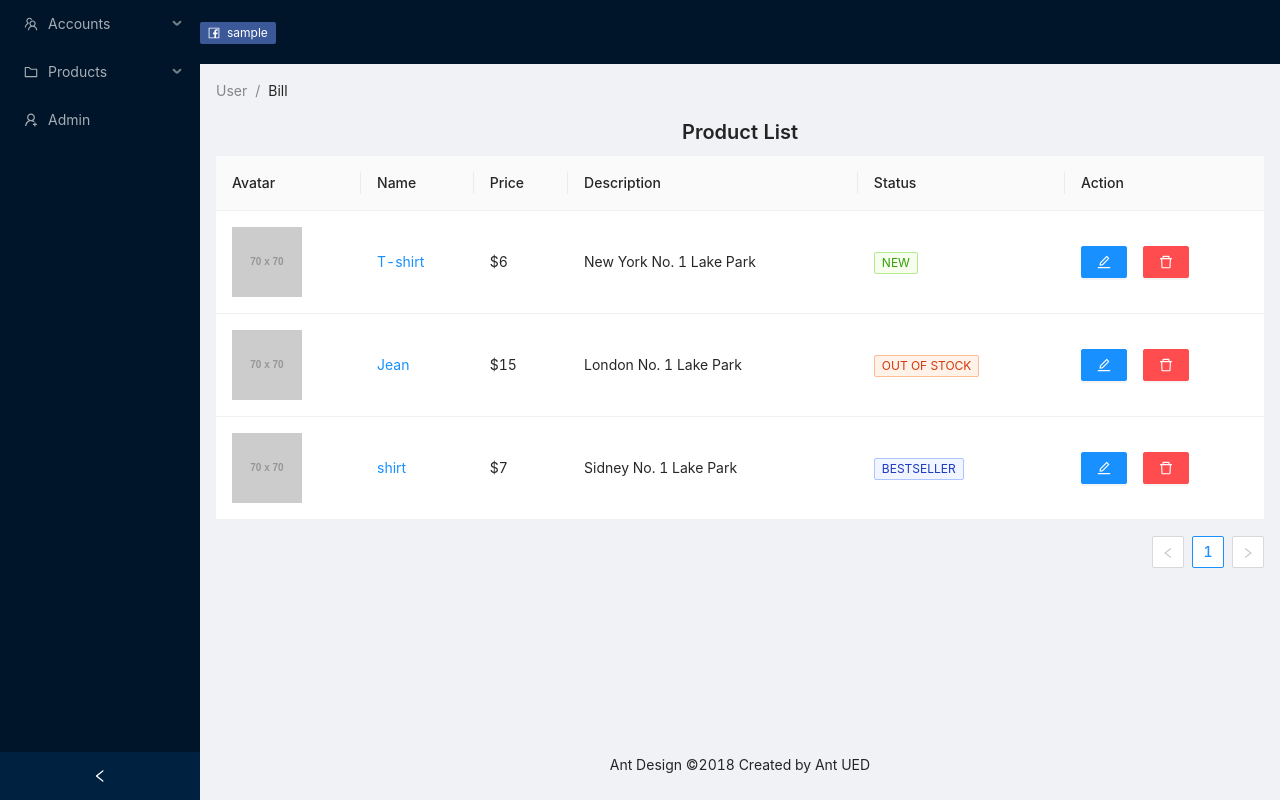
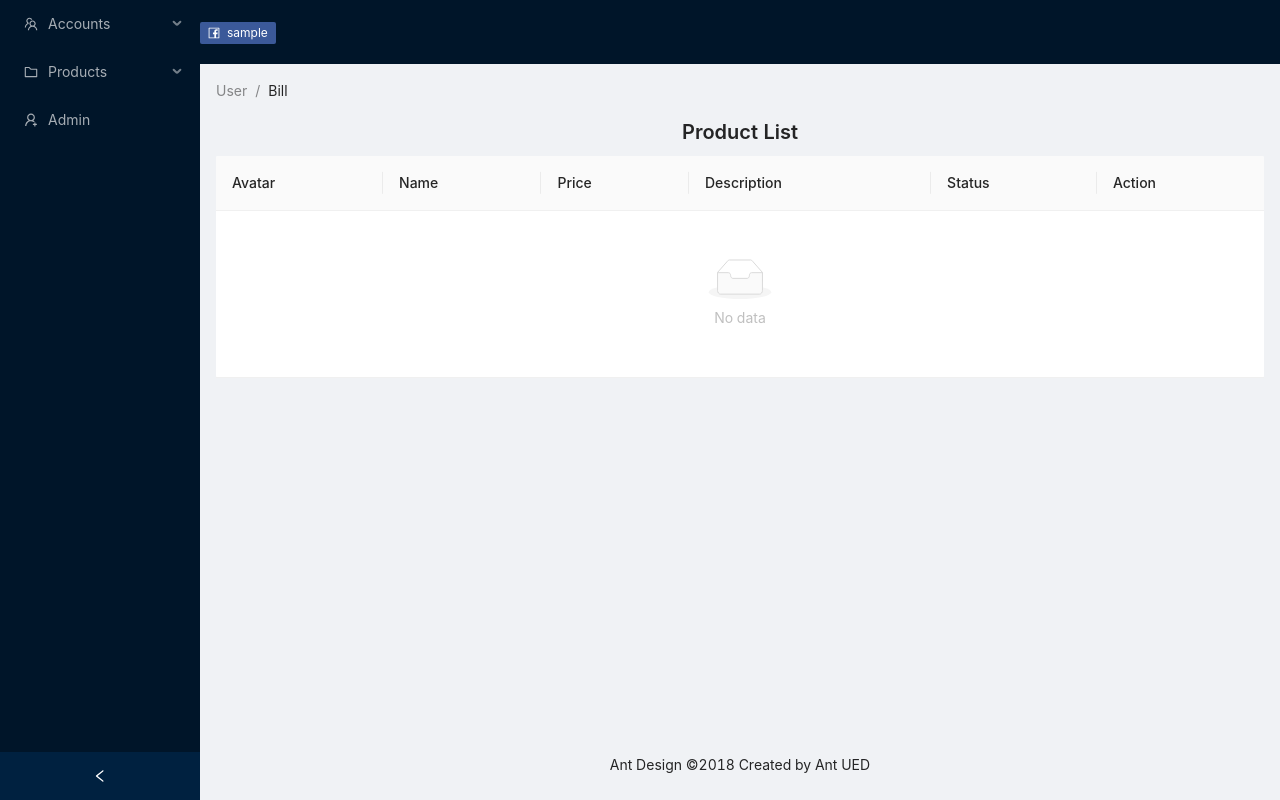
Before and after one commit to Tung9120/ReactJS-my-project-1, a React (Create React App) app: page /admin/product/product-list in a window 1280 px wide. Built offline with nearby package versions, Linux system fonts and the light colour scheme; sample sign-in values are in the browser's storage.

Commit message:
Completed add new product an show product list

```diff
--- a/src/actions/userActions.js
+++ b/src/actions/userActions.js
@@ -1,12 +1,12 @@
 import apis from "../apis";
-import { LOGIN, ADD_ADMIN } from "../constants/ActionsType";
-import jwtDecode from 'jwt-decode';
+import { LOGIN, ADD_ADMIN, ADD_PRODUCT } from "../constants/ActionsType";
+import jwtDecode from "jwt-decode";
 
 export const login = (data) => (dispatch) => {
   return apis.login(data).then((res) => {
     if (res.data.token !== "") {
       const userData = jwtDecode(res.data.token);
-      dispatch({ type: LOGIN, payload: {name: userData.username}});
+      dispatch({ type: LOGIN, payload: { name: userData.username } });
       localStorage.setItem("token", res.data.token);
     }
     return res;
@@ -14,5 +14,9 @@ export const login = (data) => (dispatch) => {
 };
 
 export const addAdmin = (data) => (dispatch) => {
-  dispatch({type: ADD_ADMIN, newAdmin: data})
-}
+  dispatch({ type: ADD_ADMIN, newAdmin: data });
+};
+
+export const addProduct = (data) => (dispatch) => {
+  dispatch({ type: ADD_PRODUCT, newProduct: data });
+};
--- a/src/constants/ActionsType.js
+++ b/src/constants/ActionsType.js
@@ -1,2 +1,3 @@
 export const LOGIN = "LOGIN";
 export const ADD_ADMIN = "ADD_ADMIN";
+export const ADD_PRODUCT = "ADD_PRODUCT";
--- a/src/reducers/userReducers.js
+++ b/src/reducers/userReducers.js
@@ -1,13 +1,13 @@
-import { LOGIN, ADD_ADMIN } from "../constants/ActionsType";
+import { LOGIN, ADD_ADMIN, ADD_PRODUCT } from "../constants/ActionsType";
 
 const initialStateUser = {
   isLoggedIn: false,
   name: "",
   admins: [],
+  products: [],
 };
 
 function userReducer(state = initialStateUser, action = { payload: {} }) {
-
   switch (action.type) {
     case LOGIN:
       return {
@@ -19,7 +19,13 @@ function userReducer(state = initialStateUser, action = { payload: {} }) {
     case ADD_ADMIN:
       return {
         ...state,
-        admins: [...state.admins, action.newAdmin]
+        admins: [...state.admins, action.newAdmin],
+      };
+
+    case ADD_PRODUCT:
+      return {
+        ...state,
+        products: [...state.products, action.newProduct],
       };
 
     default:
--- a/src/views/components/AddAdmin.js
+++ b/src/views/components/AddAdmin.js
@@ -2,6 +2,7 @@ import React, { Component } from "react";
 import { Form, Input, Button, Typography } from "antd";
 import { addAdmin } from "../../actions/userActions";
 import { connect } from "react-redux";
+import { withRouter } from "react-router";
 
 const layout = {
   labelCol: { span: 4 },
@@ -20,11 +21,15 @@ const validateMessages = {
 };
 
 class AddProduct extends Component {
-
   onFinish = (values) => {
-    const {admins} = this.props;
-    const newAdmin = {key: admins.length,avatar: "https://via.placeholder.com/70", ...values.admin };
+    const { admins } = this.props;
+    const newAdmin = {
+      key: admins.length + 1,
+      avatar: "https://via.placeholder.com/70",
+      ...values.admin,
+    };
     this.props.addAdmin(newAdmin);
+    this.props.history.push("/admin/account/admin-list");
   };
 
   render() {
@@ -71,10 +76,10 @@ class AddProduct extends Component {
   }
 }
 
-function mapStateToProps(state){
-  return{
-    admins: state.user.admins
-  }
+function mapStateToProps(state) {
+  return {
+    admins: state.user.admins,
+  };
 }
 
-export default connect(mapStateToProps, { addAdmin })(AddProduct);
+export default withRouter(connect(mapStateToProps, { addAdmin })(AddProduct));
--- a/src/views/components/AddProduct.js
+++ b/src/views/components/AddProduct.js
@@ -8,6 +8,9 @@ import {
   Select,
   Tag,
 } from "antd";
+import { connect } from "react-redux";
+import { addProduct } from "../../actions/userActions";
+import { withRouter } from "react-router";
 
 const { Option } = Select;
 
@@ -29,7 +32,18 @@ const validateMessages = {
 
 class AddProduct extends Component {
   onFinish = (values) => {
-    console.log(values);
+    const { products } = this.props;
+    const newValues = {
+      ...values.product,
+      status: values.product.status.split(),
+    };
+    const newProduct = {
+      key: products.length + 1,
+      avatar: "https://via.placeholder.com/70",
+      ...newValues,
+    };
+    this.props.addProduct(newProduct);
+    this.props.history.push("/admin/product/product-list");
   };
 
   render() {
@@ -98,4 +112,10 @@ class AddProduct extends Component {
   }
 }
 
-export default AddProduct;
+function mapStateToProps(state) {
+  return {
+    products: state.user.products,
+  };
+}
+
+export default withRouter(connect(mapStateToProps, { addProduct })(AddProduct));
--- a/src/views/components/ProductList.js
+++ b/src/views/components/ProductList.js
@@ -1,6 +1,7 @@
 import React, { Component } from "react";
 import { Table, Tag, Space, Typography, Button, Tooltip } from "antd";
 import { EditOutlined, DeleteOutlined } from "@ant-design/icons";
+import { connect } from "react-redux";
 
 const columns = [
   {
@@ -33,7 +34,12 @@ const columns = [
     render: (status) => (
       <>
         {status.map((status) => {
-          let color = "bestseller" ? "geekblue" : "green";
+          let color;
+
+          if (status === "bestseller") {
+            color = "geekblue";
+          }
+
           if (status === "out of stock") {
             color = "volcano";
           }
@@ -71,33 +77,6 @@ const columns = [
   },
 ];
 
-const data = [
-  {
-    key: "1",
-    avatar: "https://via.placeholder.com/70",
-    name: "T-shirt",
-    price: 6,
-    description: "New York No. 1 Lake Park",
-    status: ["new"],
-  },
-  {
-    key: "2",
-    avatar: "https://via.placeholder.com/70",
-    name: "Jean",
-    price: 15,
-    description: "London No. 1 Lake Park",
-    status: ["out of stock"],
-  },
-  {
-    key: "3",
-    avatar: "https://via.placeholder.com/70",
-    name: "shirt",
-    price: 7,
-    description: "Sidney No. 1 Lake Park",
-    status: ["bestseller"],
-  },
-];
-
 class ProductList extends Component {
   render() {
     return (
@@ -105,10 +84,16 @@ class ProductList extends Component {
         <Typography.Title level={4} align="center">
           Product List
         </Typography.Title>
-        <Table columns={columns} dataSource={data} />
+        <Table columns={columns} dataSource={this.props.products} />
       </>
     );
   }
 }
 
-export default ProductList;
+function mapStateToProps(state) {
+  return {
+    products: state.user.products,
+  };
+}
+
+export default connect(mapStateToProps)(ProductList);
```
Also changed, not shown: src/views/components/AdminList.js (+0 -27 lines).
